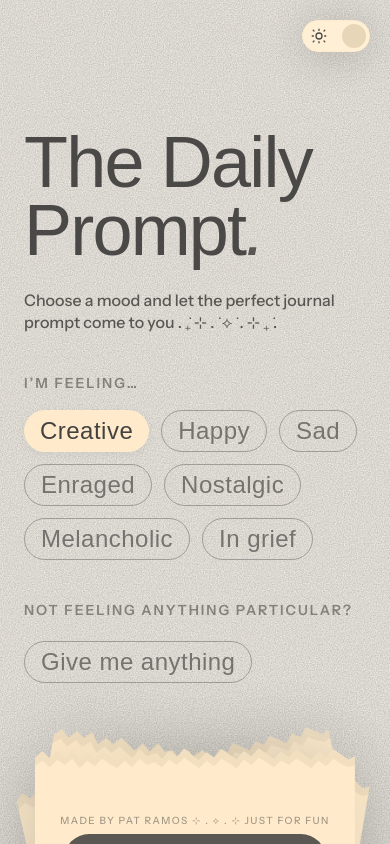
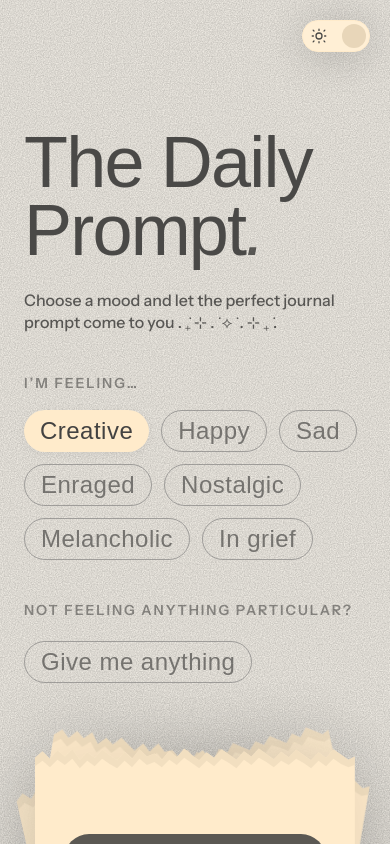
Before and after one commit to patramos/journal, a Next.js app: page / in a window 390 px wide. Built offline with nearby package versions, Linux system fonts and the light colour scheme; a web font is replaced by a local one.

Commit message:
Footer mobile fix 2

```diff
--- a/app/components/LandingView.jsx
+++ b/app/components/LandingView.jsx
@@ -85,6 +85,9 @@ export default function LandingView({ onGenerate }) {
           </PaperStack>
         </div>
       </div>
+      <footer className="mt-16 w-full whitespace-nowrap text-center font-sans text-[10px] font-medium uppercase tracking-[0.14em] text-[var(--ink)] opacity-50 sm:mt-20 sm:text-[12px]">
+        made by pat ramos ⊹ . ⟡ . ⊹ just for fun
+      </footer>
     </section>
   );
 }
--- a/app/components/PromptView.jsx
+++ b/app/components/PromptView.jsx
@@ -114,6 +114,9 @@ export default function PromptView({
           Back to home
         </Button>
       </div>
+      <footer className="mt-16 w-full whitespace-nowrap text-center font-sans text-[10px] font-medium uppercase tracking-[0.14em] text-[var(--ink)] opacity-50 sm:mt-20 sm:text-[12px]">
+        made by pat ramos ⊹ . ⟡ . ⊹ just for fun
+      </footer>
     </section>
   );
 }
--- a/app/page.jsx
+++ b/app/page.jsx
@@ -108,10 +108,6 @@ export default function Page() {
           />
         )}
       </div>
-
-      <footer className="absolute bottom-4 left-1/2 z-20 -translate-x-1/2 whitespace-nowrap pt-3 font-sans text-[10px] font-medium uppercase tracking-[0.14em] text-[var(--ink)] opacity-50 sm:fixed sm:text-[12px]">
-        made by pat ramos ⊹ . ⟡ . ⊹ just for fun
-      </footer>
     </main>
   );
 }
```
